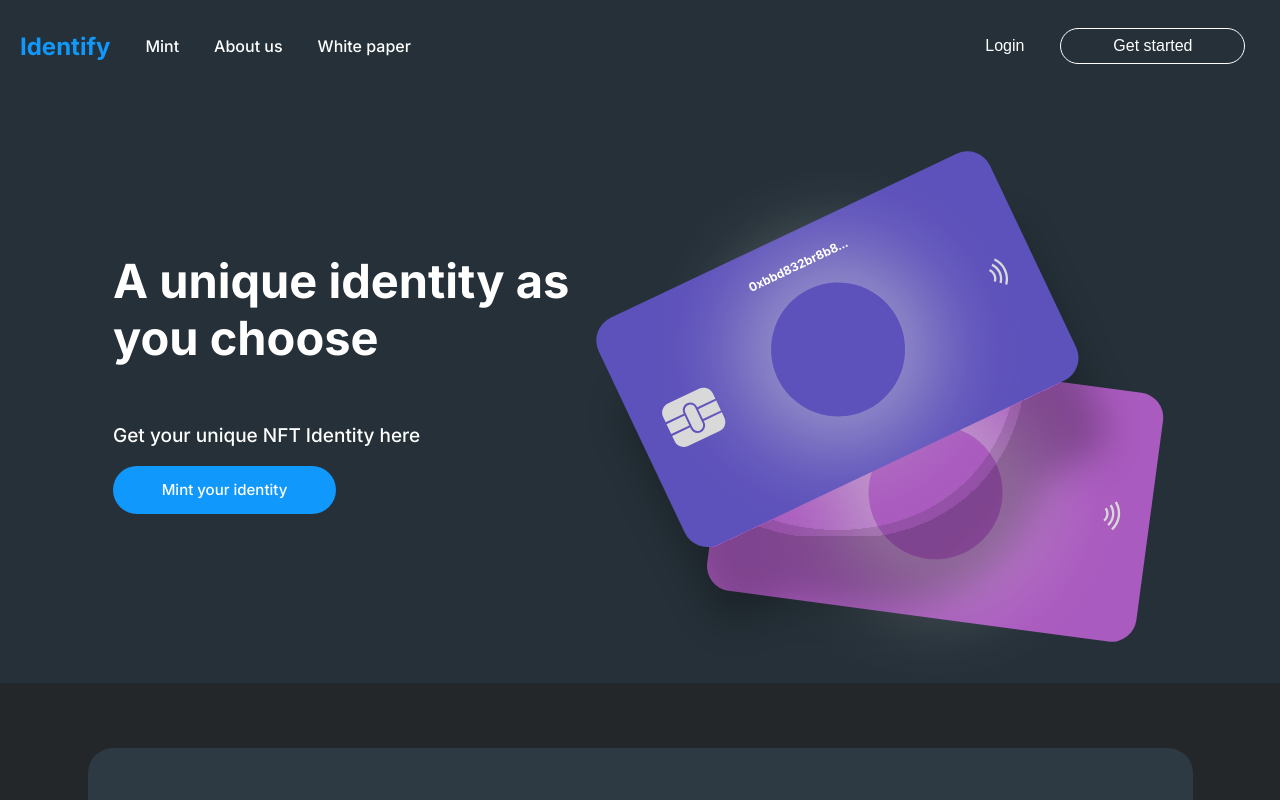
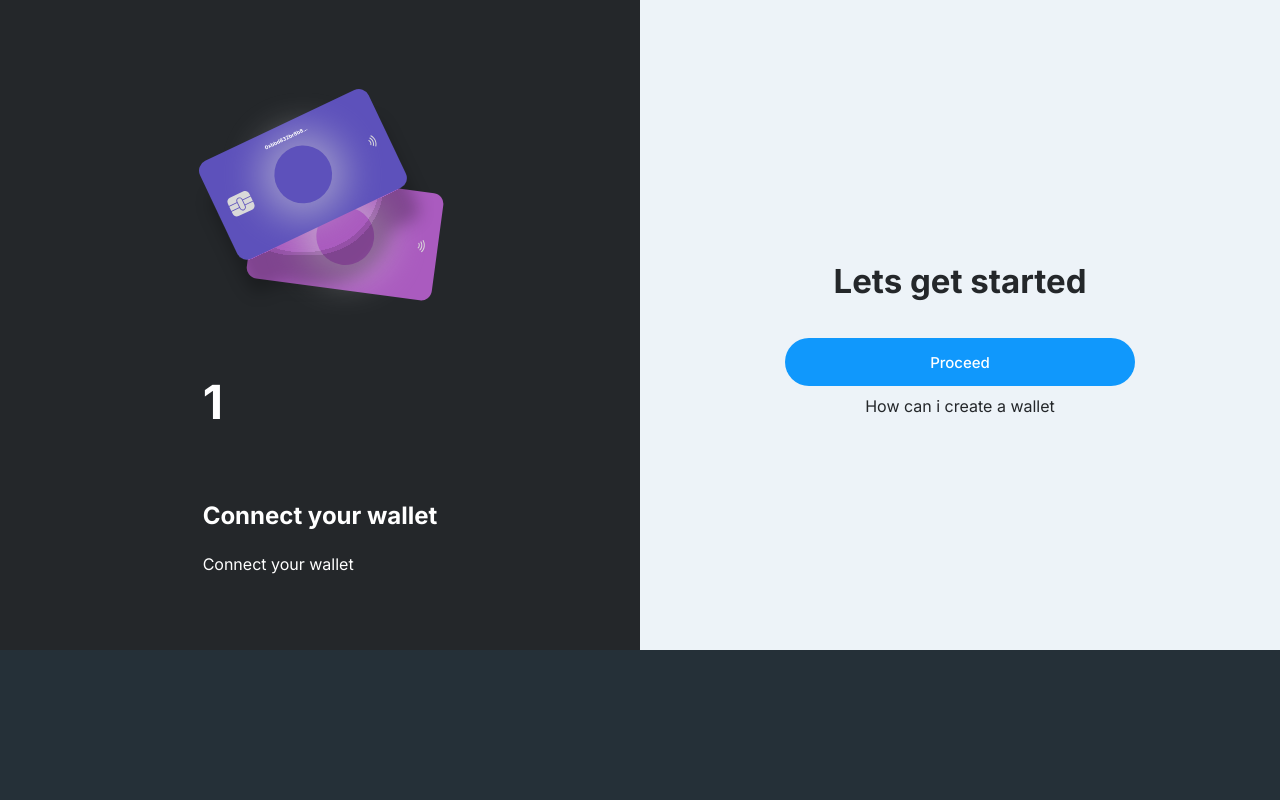
Before and after one commit to nonfungiblehayor/Identify, a React (Create React App) app in the folder my-app/: page / in a window 1280 px wide. Both pictures are taken after a click on the button "Get started". Shown: the top 800 px of the page. Built offline with nearby package versions, Linux system fonts and the light colour scheme.

Commit message:
feat: created connect wallet component

```diff
--- a/my-app/src/App.jsx
+++ b/my-app/src/App.jsx
@@ -4,15 +4,22 @@ import SubHeader from './components/sub-header';
 import Body from './components/body';
 import Usecase from './components/use-case';
 import Footer from './components/footer';
+import Wallet from './components/wallet/wallet-connect';
+import { useState } from 'react'
 
 function App() {
+
+  const [wallet, showWallet] = useState(false)
+
+  const displayWallet = () => {
+    showWallet(!wallet)
+  }
+
   return (
     <div className="App">
-      <Header />
-      <SubHeader />
-      <Body />
-      <Usecase />
-      <Footer />
+
+      {wallet ? <Wallet /> : <div><Header control={displayWallet}/> <SubHeader /> <Body /> <Usecase /> <Footer /> </div>}
+
     </div>
   );
 }
--- a/my-app/src/components/header.jsx
+++ b/my-app/src/components/header.jsx
@@ -3,7 +3,7 @@ import menu from '../images/menu.svg'
 import cancel from '../images/cancel.png'
 import { useRef } from 'react'
 
-function Header() {
+function Header(props) {
     // const [display, showMenu] = useState(false)
 
     const divRef = useRef()
@@ -31,7 +31,7 @@ function Header() {
             </nav>
             <nav className="nav_btn">
                 <button className="login">Login</button>
-                <button className="getStarted">Get started</button>
+                <button className="getStarted" onClick={props.control}>Get started</button>
             </nav>
         </div>
     </header>
--- /dev/null
+++ b/my-app/src/components/wallet/wallet-connect.jsx
@@ -0,0 +1,30 @@
+import React, { useState } from "react";
+import Card from '../../images/Component1.svg'
+import styles from './wallet.module.scss'
+
+function Wallet() {
+
+    const [nxtText, showNxt] = useState(false)
+
+    const displayNxt = () => {
+        showNxt(!nxtText)
+    }
+
+    return <section className={styles.walletSection}>
+        <div className={styles.imgDiv}>
+            <img src={Card} alt='card' className={styles.img}></img>
+            <nav className={styles.Nav}>
+                <h3 className={styles.h3}>{ nxtText ? 2 : 1} </h3>
+                <p className={styles.p}>{ nxtText ? 'Verify your identity' : 'Connect your wallet'}</p>
+                <span className={styles.span}> Connect your wallet </span>
+            </nav>
+        </div>
+        <div className={styles.textDiv}>
+            <h2 className={styles.h2}>{ nxtText ? 'Choose a wallet to connect' : 'Lets get started'}</h2>
+            <button className={styles.connectBtn} onClick={displayNxt}>{ nxtText ? 'Connect your wallet' : 'Proceed'}</button>
+            <a href="/app" className={styles.howLink}>{nxtText ? '' : 'How can i create a wallet'}</a>
+        </div>
+    </section>
+}
+
+export default Wallet
--- /dev/null
+++ b/my-app/src/components/wallet/wallet.module.scss
@@ -0,0 +1,89 @@
+@import url('https://fonts.googleapis.com/css2?family=Inter:wght@500&display=swap');
+@import url('https://fonts.googleapis.com/css2?family=Inter:wght@700&display=swap');
+@import url('https://fonts.googleapis.com/css2?family=Inter&display=swap');
+
+$font : 'Inter', sans-serif;
+$whiteColor: #FFFFFF;
+$weight700: 700;
+$weight500: 500;
+
+.walletSection {
+    display: flex;
+    flex-direction: row;
+    .imgDiv {
+        background-color: #24272A;
+        display: flex;
+        flex-direction: column;
+        width: 640px;
+        height: 650px;
+        justify-content: center;
+        align-items: center;
+        align-content: center;
+        .img {
+            width: 250px;
+            height: 250px;
+        }
+        .Nav {
+            display: flex;
+            flex-direction: column;
+            gap: 0px;
+            .h3 {
+                color: $whiteColor;
+                font-weight: $weight700;
+                font-size: 47px;
+                font-family: $font;
+            }
+            .p {
+                font-family: $font;
+                font-size: 24px;
+                font-weight: 600;
+                color: $whiteColor;
+            }
+            .span {
+                font-family: $font;
+                font-size: 16px;
+                font-weight: 400;
+                color: $whiteColor;
+            }
+        }
+    }
+    .textDiv {
+        width: 640px;
+        background-color: #EDF3F8;
+        align-content: center;
+        justify-content: center;
+        align-items: center;
+        display: flex;
+        flex-direction: column;
+        gap: 10px;
+        .h2 {
+            color: #24272A;
+            font-size: 33px;
+            font-weight: $weight700;
+            font-family: $font;
+            text-align: center;
+        }
+        .connectBtn {
+            background-color: #1098FC;
+            height: 48px;
+            text-align: center;
+            color: #FFFFFF;
+            font-weight: $weight500;
+            font-size: 15px;
+            font-family: $font;
+            text-align: center;
+            border: none;
+            width: 350px;
+            padding: 8px 48px 8px 48px;
+            border-radius: 47px;
+        }
+        .howLink {
+            color: #24272A;
+            font-family: $font;
+            font-weight: 400;
+            font-size: 16px;
+            text-align: center;
+            text-decoration: none;
+        }
+    }
+}
```
